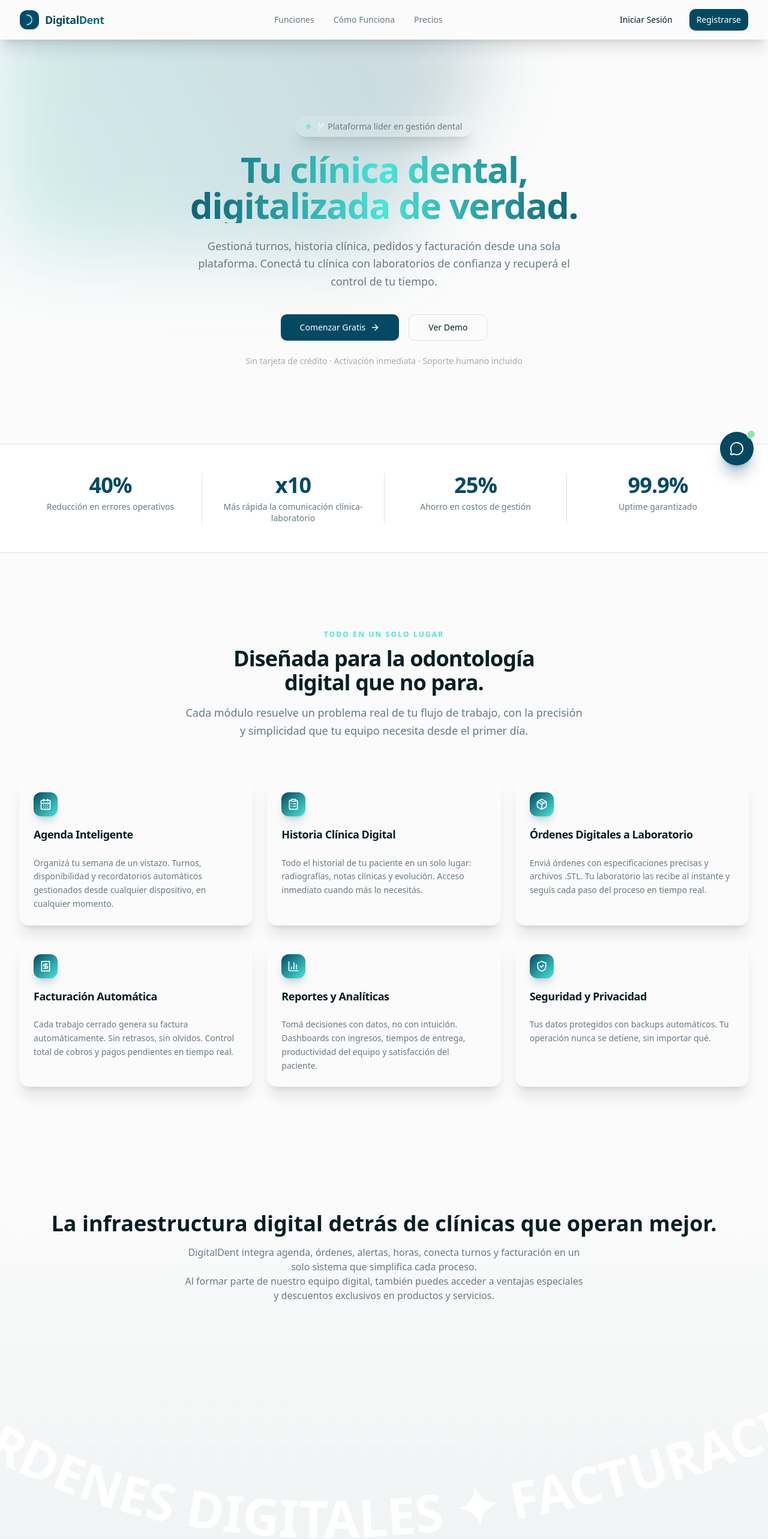
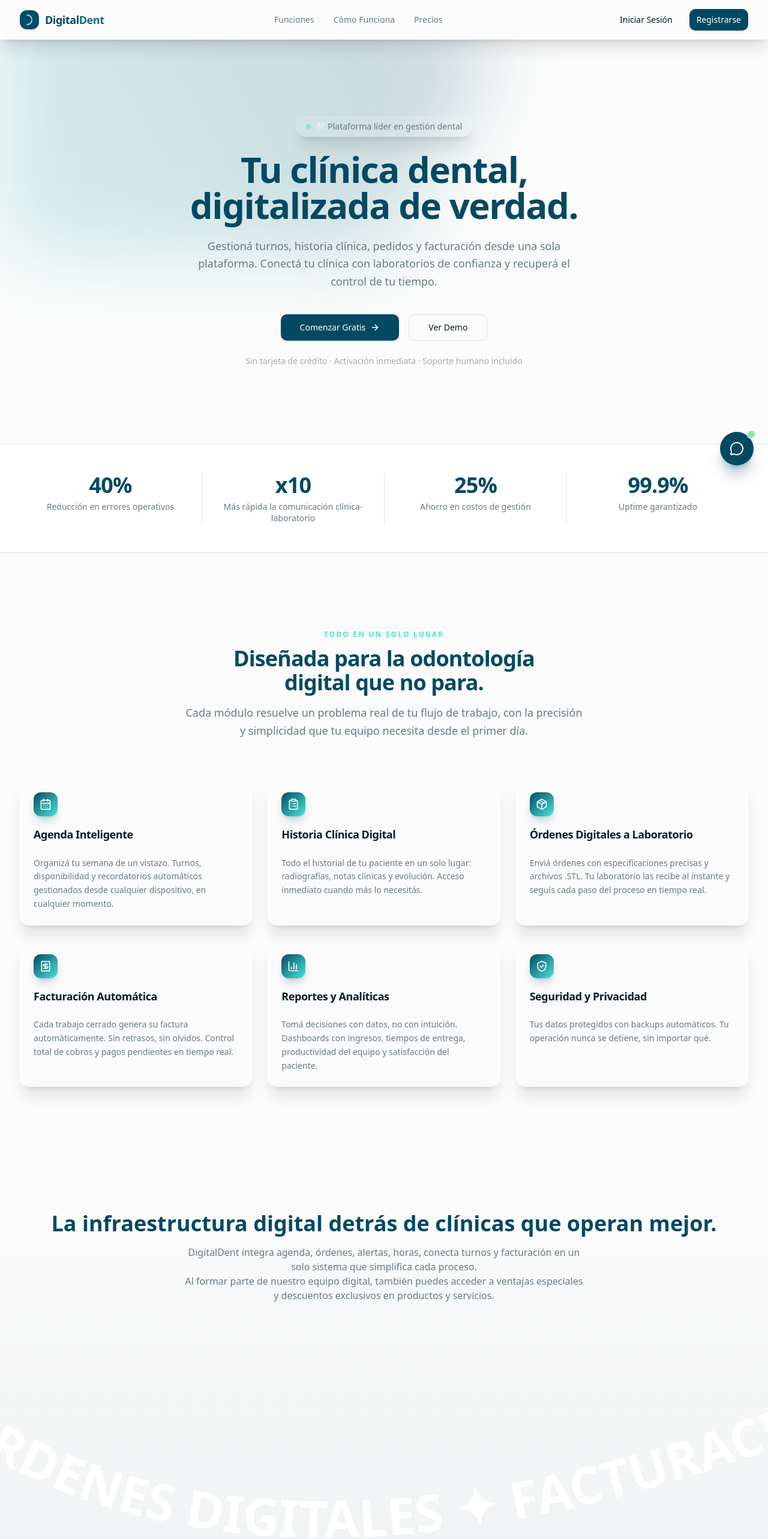
Before and after one commit to datasoftwarechain-del/dentv2, a Next.js app: page / in a window 1280 px wide. Shown: the top 2566 px of the page at 60% size. Built offline with nearby package versions, Linux system fonts and the light colour scheme.

Commit message:
feat(landing): apply solid primary color to all section headings
Replace text-premium-gradient with text-primary (#044c64) on h1/h2
across all landing components for a clean, solid, elegant look.

Co-Authored-By: Claude Sonnet 4.6 <noreply@anthropic.com>

```diff
--- a/components/landing/cta.tsx
+++ b/components/landing/cta.tsx
@@ -8,7 +8,7 @@ export function Cta() {
       <div className="absolute inset-x-0 -z-10 h-full bg-gradient-to-b from-primary/5 to-accent/10" />
       <div className="mx-auto max-w-7xl px-4 sm:px-6 lg:px-8">
         <div className="mx-auto max-w-2xl text-center">
-          <h2 className="text-premium-gradient text-balance text-3xl font-bold leading-tight tracking-tight sm:text-4xl">
+          <h2 className="text-primary text-balance text-3xl font-bold leading-tight tracking-tight sm:text-4xl">
             Sumáte a las clínicas y laboratorios que ya operan con claridad, velocidad y control.
           </h2>
           <div className="mt-10">
--- a/components/landing/curved-text-section.tsx
+++ b/components/landing/curved-text-section.tsx
@@ -6,7 +6,7 @@ export function CurvedTextSection() {
   return (
     <section className="relative w-full py-20 overflow-hidden bg-gradient-to-b from-background to-primary/5">
       <div className="container mx-auto px-4 mb-8">
-        <h2 className="text-3xl md:text-4xl sm:text-5xl font-bold text-center">
+        <h2 className="text-primary text-3xl md:text-4xl sm:text-5xl font-bold text-center">
           La infraestructura digital detrás de clínicas que operan mejor.
         </h2>
         <p className="text-center text-muted-foreground mt-4 max-w-2xl mx-auto">
--- a/components/landing/features.tsx
+++ b/components/landing/features.tsx
@@ -43,7 +43,7 @@ export function Features() {
       <div className="mx-auto max-w-7xl px-4 sm:px-6 lg:px-8">
         <div className="mx-auto max-w-2xl text-center">
           <p className="section-label mb-3">Todo en un solo lugar</p>
-          <h2 className="text-balance text-3xl font-bold tracking-tight sm:text-4xl">
+          <h2 className="text-primary text-balance text-3xl font-bold tracking-tight sm:text-4xl">
             Diseñada para la odontología digital que no para.
           </h2>
           <p className="mt-4 text-pretty text-lg leading-relaxed text-muted-foreground">
--- a/components/landing/hero.tsx
+++ b/components/landing/hero.tsx
@@ -32,7 +32,7 @@ export function Hero() {
 
           <motion.h1
             {...fadeUp(0.1)}
-            className="text-premium-gradient text-balance text-4xl font-bold tracking-tight leading-[1.1] sm:text-5xl lg:text-6xl"
+            className="text-primary text-balance text-4xl font-bold tracking-tight leading-[1.1] sm:text-5xl lg:text-6xl"
           >
             Tu clínica dental, digitalizada de verdad.
           </motion.h1>
--- a/components/landing/how-it-works.tsx
+++ b/components/landing/how-it-works.tsx
@@ -31,7 +31,7 @@ export function HowItWorks() {
       <div className="mx-auto max-w-7xl px-4 sm:px-6 lg:px-8">
         <div className="mx-auto max-w-2xl text-center">
           <p className="section-label mb-3">Simple desde el día 1</p>
-          <h2 className="text-balance text-3xl font-bold tracking-tight sm:text-4xl">
+          <h2 className="text-primary text-balance text-3xl font-bold tracking-tight sm:text-4xl">
             Empezá en menos de 10 minutos.
           </h2>
           <p className="mt-4 text-pretty text-lg leading-relaxed text-muted-foreground">
--- a/components/landing/newsletter.tsx
+++ b/components/landing/newsletter.tsx
@@ -84,7 +84,7 @@ export function Newsletter() {
             transition={{ duration: 0.65, ease: [0.25, 0.46, 0.45, 0.94] }}
           >
             <p className="section-label mb-3">Newsletter</p>
-            <h2 className="text-2xl font-bold leading-tight tracking-tight sm:text-3xl">
+            <h2 className="text-primary text-2xl font-bold leading-tight tracking-tight sm:text-3xl">
               Lo más relevante del sector dental,{" "}
               <span className="text-primary">directo a tu bandeja de entrada.</span>
             </h2>
--- a/components/landing/pricing.tsx
+++ b/components/landing/pricing.tsx
@@ -59,7 +59,7 @@ export function Pricing() {
       <div className="mx-auto max-w-7xl px-4 sm:px-6 lg:px-8">
         <div className="mx-auto max-w-2xl text-center">
           <p className="section-label mb-3">Elige tu plan</p>
-          <h2 className="text-balance text-3xl font-bold tracking-tight sm:text-4xl">
+          <h2 className="text-primary text-balance text-3xl font-bold tracking-tight sm:text-4xl">
             Sin contratos. Sin letras chicas. Cambiá de plan cuando quieras.
           </h2>
         </div>
--- a/components/landing/testimonials.tsx
+++ b/components/landing/testimonials.tsx
@@ -55,7 +55,7 @@ export function Testimonials() {
       <div className="mx-auto max-w-7xl px-4 sm:px-6 lg:px-8">
         <div className="mx-auto max-w-2xl text-center">
           <p className="section-label mb-3">Lo que dicen nuestros usuarios</p>
-          <h2 className="text-balance text-3xl font-bold tracking-tight sm:text-4xl">
+          <h2 className="text-primary text-balance text-3xl font-bold tracking-tight sm:text-4xl">
             Resultados reales. Historias reales.
           </h2>
           <p className="mt-4 text-pretty text-lg leading-relaxed text-muted-foreground">
```
